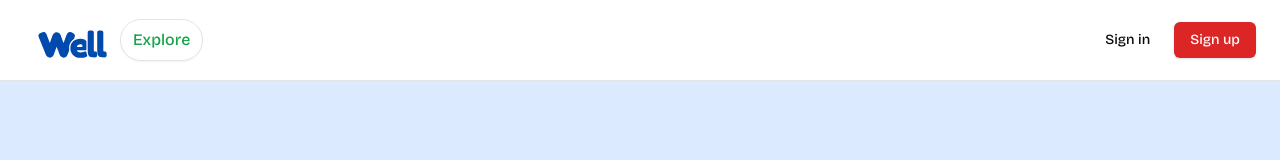
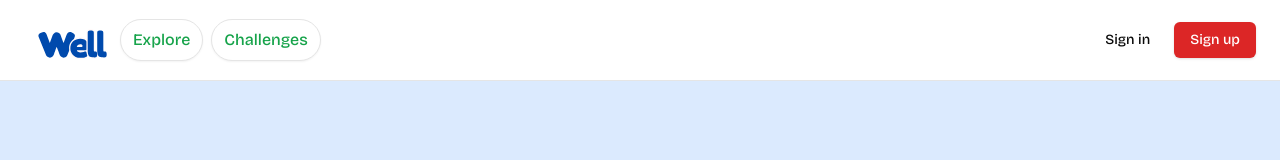
Before and after one commit to Mitchshona/hackOmania_interledger, a Next.js app in the folder frontend/: page / in a window 1280 px wide. Shown: the top 160 px of the page. Built offline with nearby package versions, Linux system fonts and the light colour scheme.

Commit message:
challenges button

```diff
--- a/frontend/src/components/ui/navbar.tsx
+++ b/frontend/src/components/ui/navbar.tsx
@@ -57,15 +57,29 @@ const Navbar = () => {
             className="h-24 w-24"
           />
         </Link>
+
+        <div className="flex items-center space-x-2">
           <Link href="/feed">
             <Button
               size="sm"
               variant="outline"
-                        className="text-md px-3 py-5 text-green-600 hover:bg-green-800 rounded-full"
+              className="text-md px-3 py-5 text-green-600 hover:bg-green-800 hover:text-white rounded-full"
             >
               Explore
             </Button>
           </Link>
+
+          <Link href="/feed">
+            <Button
+              size="sm"
+              variant="outline"
+              className="text-md px-3 py-5 text-green-600 hover:bg-green-800 hover:text-white rounded-full"
+            >
+              Challenges
+            </Button>
+          </Link>
+        </div>
+
         <nav className="ml-auto flex items-center gap-4 sm:gap-6">
           {user ? (
             <div className="flex items-center space-x-4">
```
Lines whose indentation alone changed are shown as unchanged.
